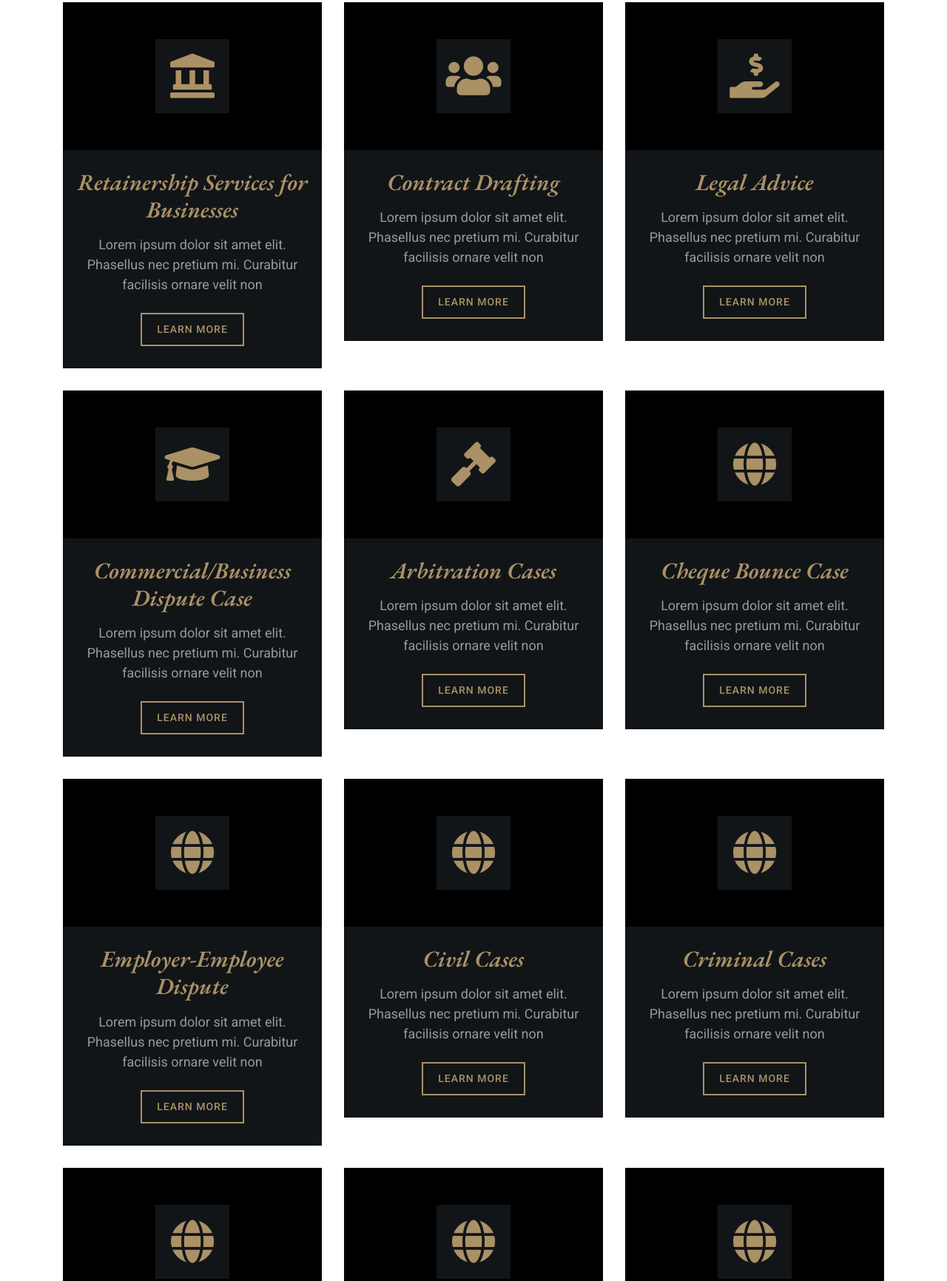
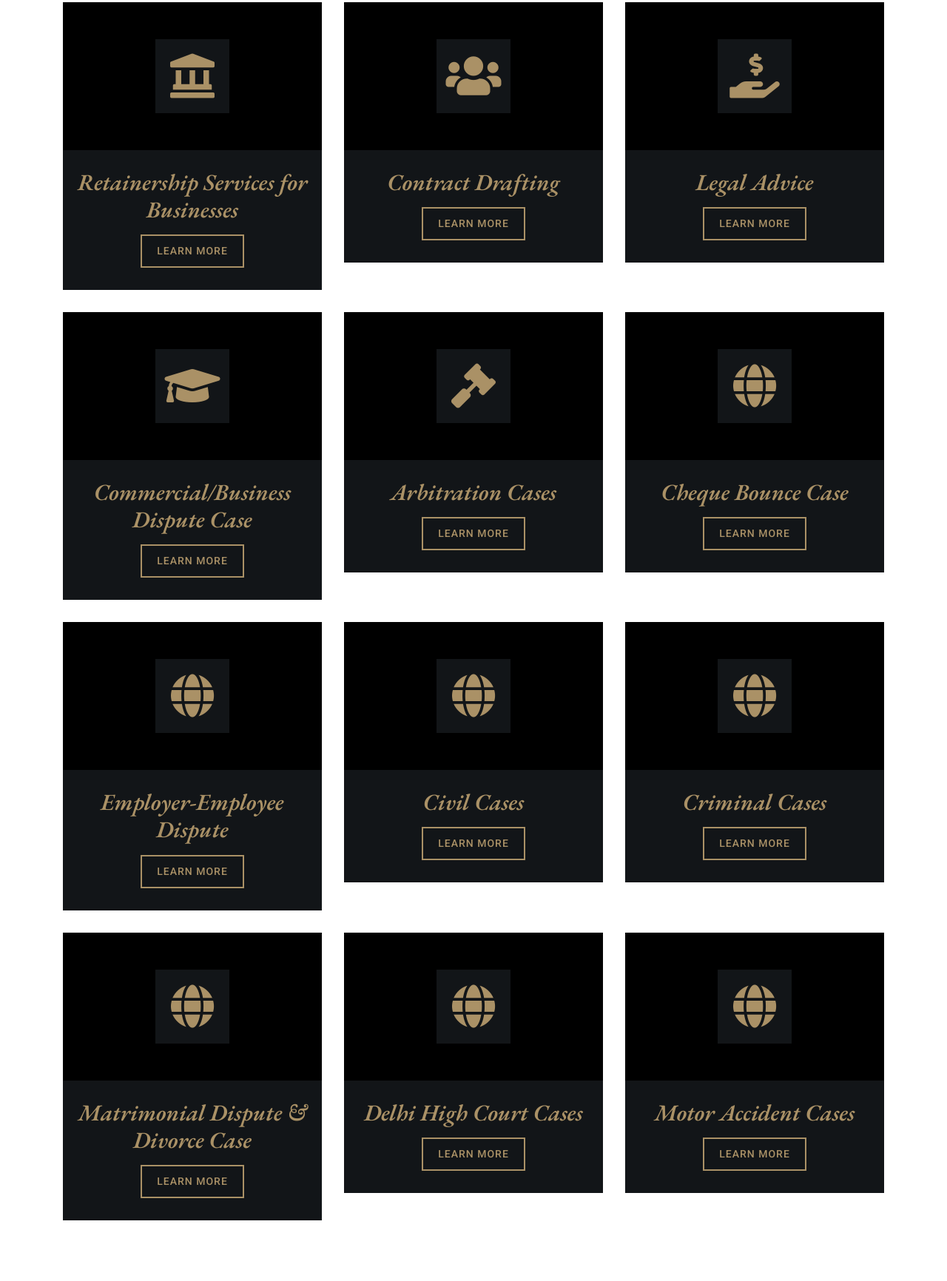
Before and after one commit to aditya-avi/law-firm, a plain HTML site: page service.html in a window 1280 px wide. Shown: the part 673-2405 px from the top of the page at 74% size. Drawn offline with nearby package versions, Linux system fonts and the light colour scheme.

Commit message:
updated service page

```diff
--- a/service.html
+++ b/service.html
@@ -125,9 +125,9 @@
                                     <i class="fa fa-landmark"></i>
                                 </div>
                                 <h3>Retainership Services for Businesses</h3>
-                                <p>
+                                <!-- <p>
                                     Lorem ipsum dolor sit amet elit. Phasellus nec pretium mi. Curabitur facilisis ornare velit non
-                                </p>
+                                </p> -->
                                 <a class="btn" target="_blank" href="./services/Retainership.html">Learn More</a>
                             </div>
                         </div>
@@ -137,9 +137,9 @@
                                     <i class="fa fa-users"></i>
                                 </div>
                                 <h3>Contract Drafting</h3>
-                                <p>
+                                <!-- <p>
                                     Lorem ipsum dolor sit amet elit. Phasellus nec pretium mi. Curabitur facilisis ornare velit non
-                                </p>
+                                </p> -->
                                 <a class="btn" href="./services/contrasct_drafting.html">Learn More</a>
                             </div>
                         </div>
@@ -149,9 +149,9 @@
                                     <i class="fa fa-hand-holding-usd"></i>
                                 </div>
                                 <h3>Legal Advice</h3>
-                                <p>
+                                <!-- <p>
                                     Lorem ipsum dolor sit amet elit. Phasellus nec pretium mi. Curabitur facilisis ornare velit non
-                                </p>
+                                </p> -->
                                 <a class="btn" href="./services//legal_advice.html">Learn More</a>
                             </div>
                         </div>
@@ -161,9 +161,9 @@
                                     <i class="fa fa-graduation-cap"></i>
                                 </div>
                                 <h3>Commercial/Business Dispute Case</h3>
-                                <p>
+                                <!-- <p>
                                     Lorem ipsum dolor sit amet elit. Phasellus nec pretium mi. Curabitur facilisis ornare velit non
-                                </p>
+                                </p> -->
                                 <a class="btn" href="./services/commercial/business_dispute.html">Learn More</a>
                             </div>
                         </div>
@@ -173,9 +173,9 @@
                                     <i class="fa fa-gavel"></i>
                                 </div>
                                 <h3>Arbitration Cases</h3>
-                                <p>
+                                <!-- <p>
                                     Lorem ipsum dolor sit amet elit. Phasellus nec pretium mi. Curabitur facilisis ornare velit non
-                                </p>
+                                </p> -->
                                 <a class="btn" href="./services/Arbitration_Cases.html">Learn More</a>
                             </div>
                         </div>
@@ -185,9 +185,9 @@
                                     <i class="fa fa-globe"></i>
                                 </div>
                                 <h3>Cheque Bounce Case</h3>
-                                <p>
+                                <!-- <p>
                                     Lorem ipsum dolor sit amet elit. Phasellus nec pretium mi. Curabitur facilisis ornare velit non
-                                </p>
+                                </p> -->
                                 <a class="btn" href="./services/Cheque_Bounce_Case copy.html">Learn More</a>
                             </div>
                         </div>
@@ -197,9 +197,9 @@
                                     <i class="fa fa-globe"></i>
                                 </div>
                                 <h3>Employer-Employee Dispute</h3>
-                                <p>
+                                <!-- <p>
                                     Lorem ipsum dolor sit amet elit. Phasellus nec pretium mi. Curabitur facilisis ornare velit non
-                                </p>
+                                </p> -->
                                 <a class="btn" href="./services/Employer_Employee_Dispute.html">Learn More</a>
                             </div>
                         </div>
@@ -209,9 +209,9 @@
                                     <i class="fa fa-globe"></i>
                                 </div>
                                 <h3>Civil Cases</h3>
-                                <p>
+                                <!-- <p>
                                     Lorem ipsum dolor sit amet elit. Phasellus nec pretium mi. Curabitur facilisis ornare velit non
-                                </p>
+                                </p> -->
                                 <a class="btn" href="./services/civil/Civil_Cases.html">Learn More</a>
                             </div>
                         </div>
@@ -221,9 +221,9 @@
                                     <i class="fa fa-globe"></i>
                                 </div>
                                 <h3>Criminal Cases</h3>
-                                <p>
+                                <!-- <p>
                                     Lorem ipsum dolor sit amet elit. Phasellus nec pretium mi. Curabitur facilisis ornare velit non
-                                </p>
+                                </p> -->
                                 <a class="btn" href="./services//criminal/criminal_Cases.html">Learn More</a>
                             </div>
                         </div>
@@ -233,9 +233,9 @@
                                     <i class="fa fa-globe"></i>
                                 </div>
                                 <h3>Matrimonial Dispute & Divorce Case</h3>
-                                <p>
+                                <!-- <p>
                                     Lorem ipsum dolor sit amet elit. Phasellus nec pretium mi. Curabitur facilisis ornare velit non
-                                </p>
+                                </p> -->
                                 <a class="btn" href="./services/Matrimonial_Divorce/Matrimonial_Divorce.html">Learn More</a>
                             </div>
                         </div>
@@ -245,9 +245,9 @@
                                     <i class="fa fa-globe"></i>
                                 </div>
                                 <h3>Delhi High Court Cases </h3>
-                                <p>
+                                <!-- <p>
                                     Lorem ipsum dolor sit amet elit. Phasellus nec pretium mi. Curabitur facilisis ornare velit non
-                                </p>
+                                </p> -->
                                 <a class="btn" href="./services/Delhi_High_Court_Cases.html">Learn More</a>
                             </div>
                         </div>
@@ -257,9 +257,9 @@
                                     <i class="fa fa-globe"></i>
                                 </div>
                                 <h3>Motor Accident Cases</h3>
-                                <p>
+                                <!-- <p>
                                     Lorem ipsum dolor sit amet elit. Phasellus nec pretium mi. Curabitur facilisis ornare velit non
-                                </p>
+                                </p> -->
                                 <a class="btn" href="./services/Motor_Accident_Cases.html">Learn More</a>
                             </div>
                         </div>
```
